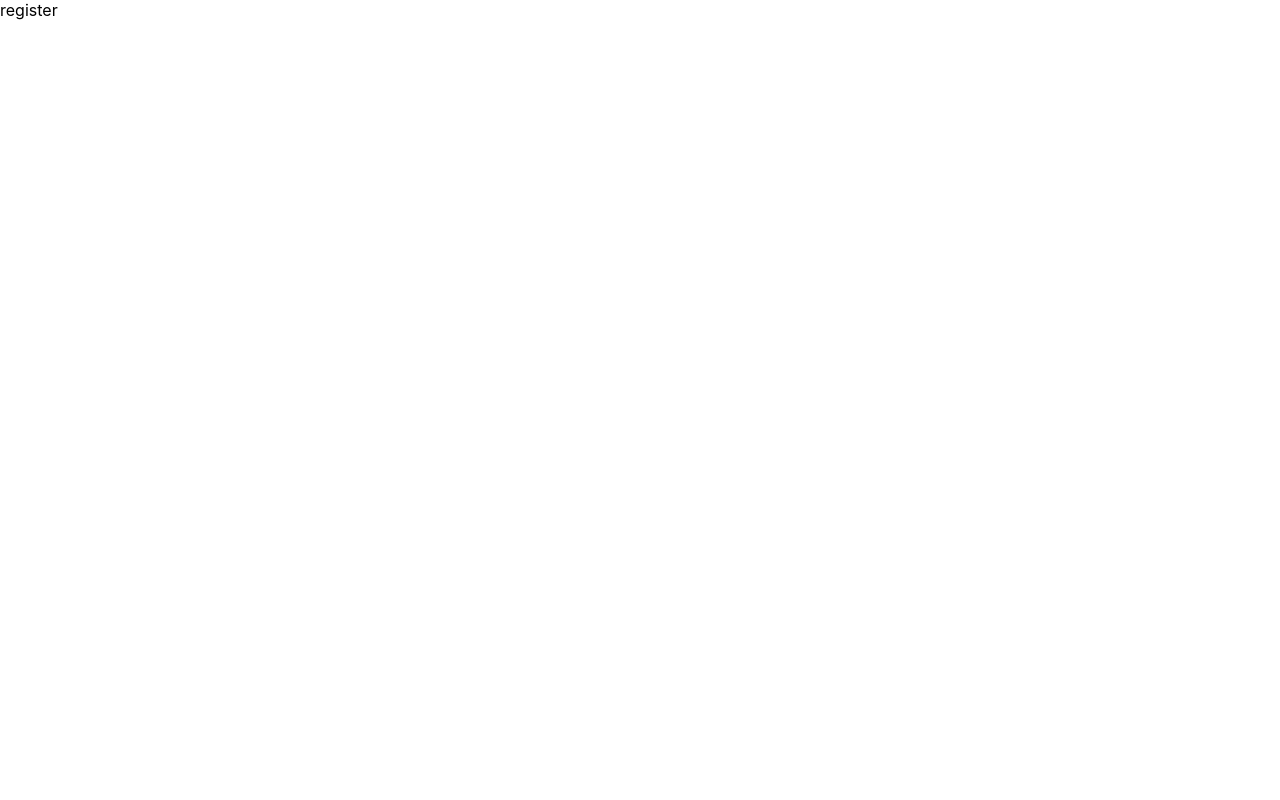
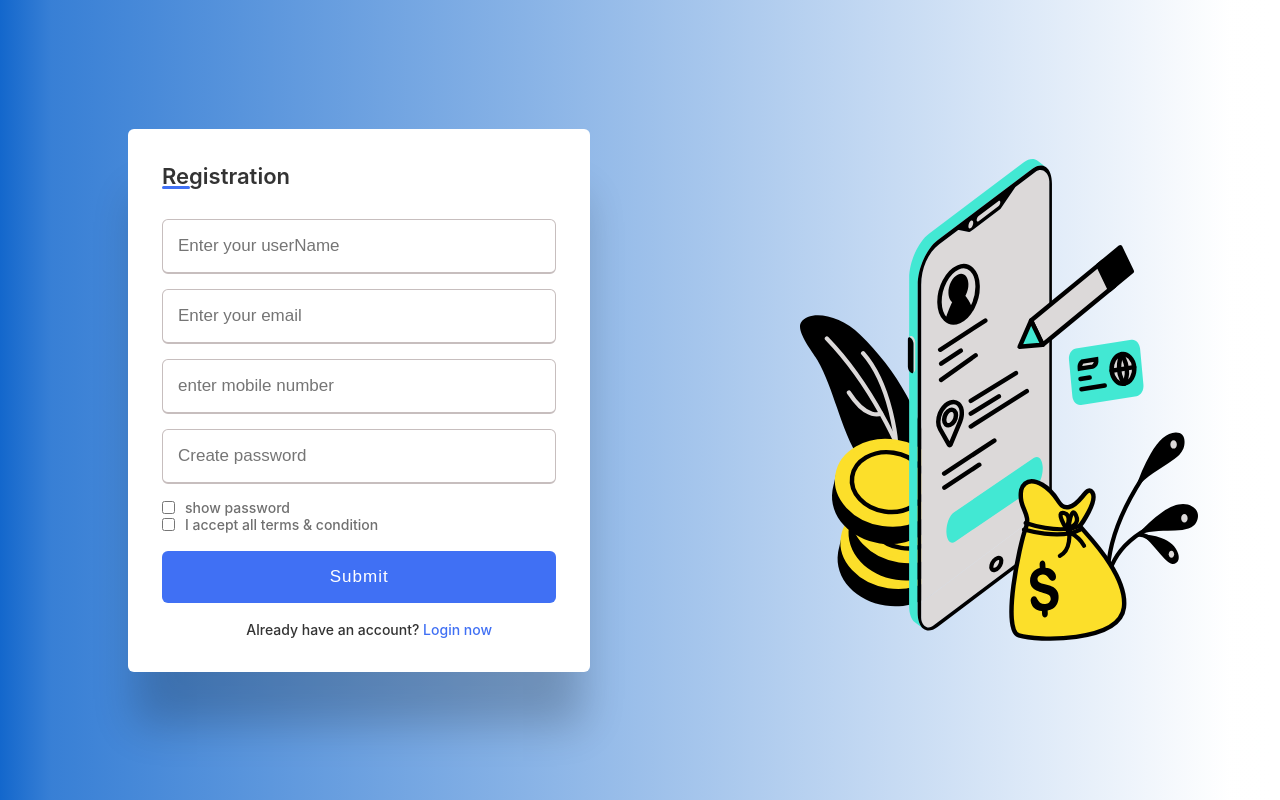
Before and after one commit to ayushpatel1248/ECommerceWebsite, a React (Create React App) app in the folder client/: page /register in a window 1280 px wide. Built offline with nearby package versions, Linux system fonts and the light colour scheme.

Commit message:
registration frontend complete

```diff
--- a/client/package.json
+++ b/client/package.json
@@ -12,11 +12,13 @@
     "@testing-library/jest-dom": "^5.17.0",
     "@testing-library/react": "^13.4.0",
     "@testing-library/user-event": "^13.5.0",
+    "axios": "^1.6.7",
     "react": "^18.2.0",
     "react-dom": "^18.2.0",
     "react-redux": "^9.1.0",
     "react-router-dom": "^6.22.0",
     "react-scripts": "5.0.1",
+    "react-toastify": "^10.0.4",
     "redux": "^5.0.1",
     "styled-components": "^6.1.8",
     "web-vitals": "^2.1.4",
--- a/client/src/Components/header/Header.jsx
+++ b/client/src/Components/header/Header.jsx
@@ -17,6 +17,7 @@ import MoreIcon from '@mui/icons-material/MoreVert';
 import ShoppingCartOutlinedIcon from '@mui/icons-material/ShoppingCartOutlined';
 import FavoriteBorderOutlinedIcon from '@mui/icons-material/FavoriteBorderOutlined';
 import { Link } from 'react-router-dom';
+import { useState } from 'react';
 
 const Search = styled('div')(({ theme }) => ({
     position: 'relative',
@@ -62,6 +63,7 @@ const StyledInputBase = styled(InputBase)(({ theme }) => ({
 export default function Header() {
     const [anchorEl, setAnchorEl] = React.useState(null);
     const [mobileMoreAnchorEl, setMobileMoreAnchorEl] = React.useState(null);
+    const [searchInput, setSearchInput]= useState(null);
 
     const isMenuOpen = Boolean(anchorEl);
     const isMobileMenuOpen = Boolean(mobileMoreAnchorEl);
@@ -168,6 +170,7 @@ export default function Header() {
 
 
 
+
     return (
         <Box sx={{ flexGrow: 1 }}>
             <AppBar position="static" sx={{ backgroundColor: 'rgba(21, 105, 206, 0.8491596467688638)' }}>
@@ -198,6 +201,7 @@ export default function Header() {
                         <StyledInputBase
                             placeholder="Search…"
                             inputProps={{ 'aria-label': 'search' }}
+                            onChange={(e)=>setSearchInput(e.target.value)}
                         />
                     </Search>
                     <Box sx={{ display: { xs: 'none', md: 'flex' } }}>
@@ -250,6 +254,7 @@ export default function Header() {
             </AppBar>
             {renderMobileMenu}
             {renderMenu}
+            <h1>{searchInput}</h1>
         </Box>
     );
 }
--- a/client/src/Components/register/Register.jsx
+++ b/client/src/Components/register/Register.jsx
@@ -1,9 +1,117 @@
-import React from 'react'
+import React, { useState } from 'react'
+import './register.css'
+import registerImg from '../../images/loginImg/login.svg'
+import { Link, useNavigate } from 'react-router-dom'
+import { BrowserRouter } from 'react-router-dom'
+import { ToastContainer, toast } from 'react-toastify';
+import 'react-toastify/dist/ReactToastify.css';
+import { object, string, number, date, InferType } from 'yup';
+import * as yup from 'yup';
+
+import axios, { Axios } from 'axios';
+
+
+
+let baseurl = "http://localhost:9999";
+
+let userSchema = object({
+  userName: string().min(4).max(40).required(),
+  email: string().email("Invalid email").required("Email is required"),
+  mobileNumber: string().matches(/^[0-9]{10}$/, "Invalid mobile number").required("Mobile number is required"),
+  password: string().min(4).matches(/^(?=.*[a-z])(?=.*[A-Z])(?=.*\d)(?=.*[@$!%*?&])[A-Za-z\d@$!%*?&]{8,}$/, "Password must contain capital, small letter, special character, and number").required("Password is required"),
+});
 
 const Register = () => {
+  const navigate = useNavigate();
+  const [userName, setUserName] = useState("")
+  const [password, setPassword] = useState("")
+  const [email, setEmail] = useState("")
+  const [mobileNumber, setMobileNumber] = useState("")
+  const [showPass, setShowPass] = useState("password")
+  const [notifyMessage, setNotifyMessage] = useState("")
+
+  const notify = (notifyMessage) => toast(notifyMessage);
+
+  const handleShowPass = (value) => {
+    if (value) {
+      setShowPass("text")
+    }
+    else {
+      setShowPass("password")
+    }
+  }
+
+  const handleRegister = async (ev) => {
+    ev.preventDefault();
+    console.log("we are here in register handler")
+    try {
+      const validatedInfo = await userSchema.validate({
+        userName,
+        email,
+        mobileNumber,
+        password
+      })
+
+      const apiFetched = await axios.post(`${baseurl}/register`, { userName, email, mobileNumber, password })
+      console.log("api answer = ", apiFetched)
+      console.log(apiFetched.data.data)
+      if (apiFetched.data.status == "OK" || apiFetched.data.status == "ok") {
+        localStorage.setItem("authorization", apiFetched.data.data.authToken)
+        notify(apiFetched.data.msg)
+        navigate("/home")
+      }
+
+    }
+    catch (err) {
+      notify(err.message)
+    }
+  }
+
+
   return (
-    <div>
-      register
+    <div className='resgisterBody'>
+      <div class="wrapper">
+        <h2>Registration</h2>
+        <form className='registrationForm' onSubmit={handleRegister}>
+          <div class="input-box">
+            <input type="text" placeholder="Enter your userName" onChange={(e) => setUserName(e.target.value)} required />
+          </div>
+
+          <div class="input-box">
+            <input type="text" placeholder="Enter your email" onChange={(e) => setEmail(e.target.value)} required />
+          </div>
+
+          <div class="input-box">
+            <input type="number" placeholder="enter mobile number" onChange={(e) => setMobileNumber(e.target.value)} required />
+          </div>
+
+          <div class="input-box">
+            <input type={showPass} placeholder="Create password" onChange={(e) => setPassword(e.target.value)} required />
+          </div>
+
+          <div class="showPassword d-flex">
+            <input type="checkbox" onChange={(e) => handleShowPass(e.target.checked)} />
+            <h3>show password</h3>
+          </div>
+
+          <div class="policy">
+            <input type="checkbox" />
+            <h3>I accept all terms & condition</h3>
+          </div>
+
+          <div class="input-box button">
+            <input type="Submit" />
+          </div>
+
+          <div class="text">
+            <h3>Already have an account? <Link to="/login">Login now</Link></h3>
+          </div>
+        </form>
+      </div>
+      <div>
+        <div className="registerImage"> <img src={registerImg} ></img></div>
+      </div>
+      <ToastContainer />
     </div>
   )
 }
--- /dev/null
+++ b/client/src/Components/register/register.css
@@ -0,0 +1,169 @@
+@import url('https://fonts.googleapis.com/css?family=Poppins:400,500,600,700&display=swap');
+
+* {
+    margin: 0;
+    padding: 0;
+}
+
+/* .resgisterBody * {
+    box-sizing: content-box;
+} */
+
+.resgisterBody {
+    min-height: 100vh;
+    display: flex;
+    align-items: center;
+    justify-content: center;
+    background: linear-gradient(90deg, rgb(19, 103, 204) 0%, rgba(21, 105, 206, 0.8491596467688638) 4%, rgba(249, 249, 249, 0.036834716796875) 96%, rgba(21, 105, 206, 0) 100%);
+    justify-content: space-around;
+
+
+}
+
+.wrapper {
+    position: relative;
+    max-width: 430px;
+    width: 100%;
+    background: #fff;
+    padding: 34px;
+    border-radius: 6px;
+    box-shadow: 0 5px 10px rgba(0, 0, 0, 0.2);
+    margin: 10%;
+}
+
+.wrapper h2 {
+    position: relative;
+    font-size: 22px;
+    font-weight: 600;
+    color: #333;
+}
+
+.wrapper h2::before {
+    content: '';
+    position: absolute;
+    left: 0;
+    bottom: 0;
+    height: 3px;
+    width: 28px;
+    border-radius: 12px;
+    background: #4070f4;
+}
+
+.wrapper .registrationForm {
+    margin-top: 30px;
+}
+
+.wrapper .registrationForm .input-box {
+    height: 52px;
+    margin-top: 18px;
+    margin-bottom: 18px;
+    display: flex;
+}
+
+.registrationForm .input-box input {
+    height: 100%;
+    width: 100%;
+    outline: none;
+    padding: 0 15px;
+    font-size: 17px;
+    font-weight: 400;
+    color: #333;
+    border: 1.5px solid #C7BEBE;
+    border-bottom-width: 2.5px;
+    border-radius: 6px;
+    transition: all 0.3s ease;
+}
+
+.input-box input:focus,
+.input-box input:valid {
+    border-color: #4070f4;
+}
+
+.registrationForm .policy {
+    display: flex;
+    align-items: center;
+}
+
+.registrationForm h3 {
+    color: #707070;
+    font-size: 14px;
+    font-weight: 500;
+    margin-left: 10px;
+}
+
+.input-box.button input {
+    color: #fff;
+    letter-spacing: 1px;
+    border: none;
+    background: #4070f4;
+    cursor: pointer;
+}
+
+.input-box.button input:hover {
+    background: #0e4bf1;
+}
+
+.registrationForm .text h3 {
+    color: #333;
+    width: 100%;
+    text-align: center;
+}
+
+.registrationForm .text h3 a {
+    color: #4070f4;
+    text-decoration: none;
+}
+
+.registrationForm .text h3 a:hover {
+    text-decoration: underline;
+}
+
+
+
+.wrapper{
+    box-shadow: rgba(0, 0, 0, 0.2) 0px 60px 40px -7px;
+}
+/* image css  */
+
+
+.registerImage {
+    width: 35.1rem;
+    height: 30.1rem;
+}
+
+.registerImage img {
+    width: 100%;
+    height: 100%;
+    animation: registerAnimation 4s linear 0s infinite;
+    animation: name duration timing-function delay iteration-count direction fill-mode;
+}
+
+.d-flex{
+    display: flex;
+}
+
+@keyframes registerAnimation {
+    0% {
+        scale: 1;
+    }
+
+    50% {
+        scale: 1.03;
+    }
+
+    100% {
+        scale: 1;
+    }
+}
+
+
+
+
+@media screen and (max-width:1115px) {
+    .registerImage{
+        display: none;
+    }
+    .resgisterBody{
+        justify-content: center;
+    }
+}
```
Also changed, not shown: 1 other file (tests, documents, lock files or other folders).
